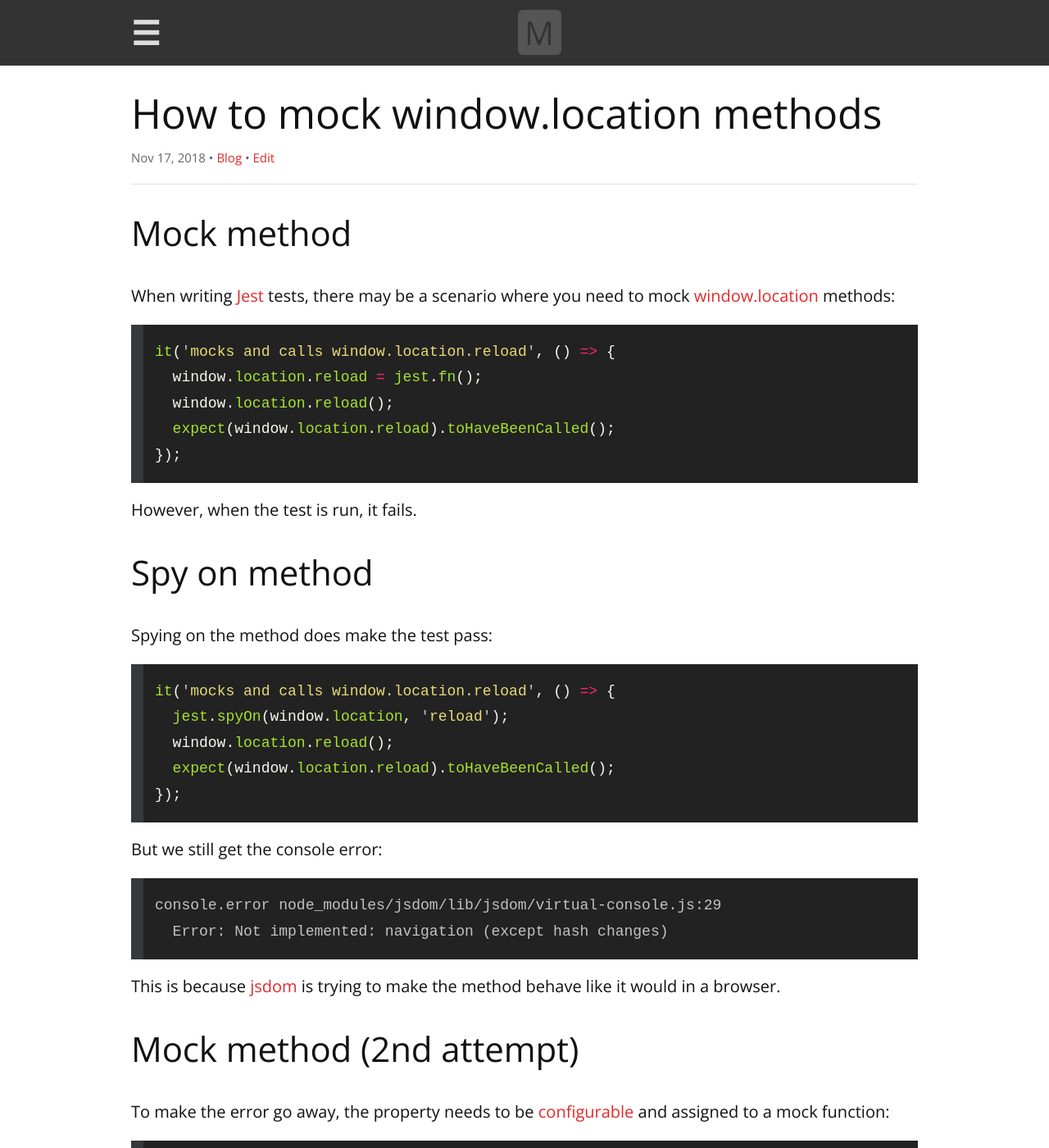
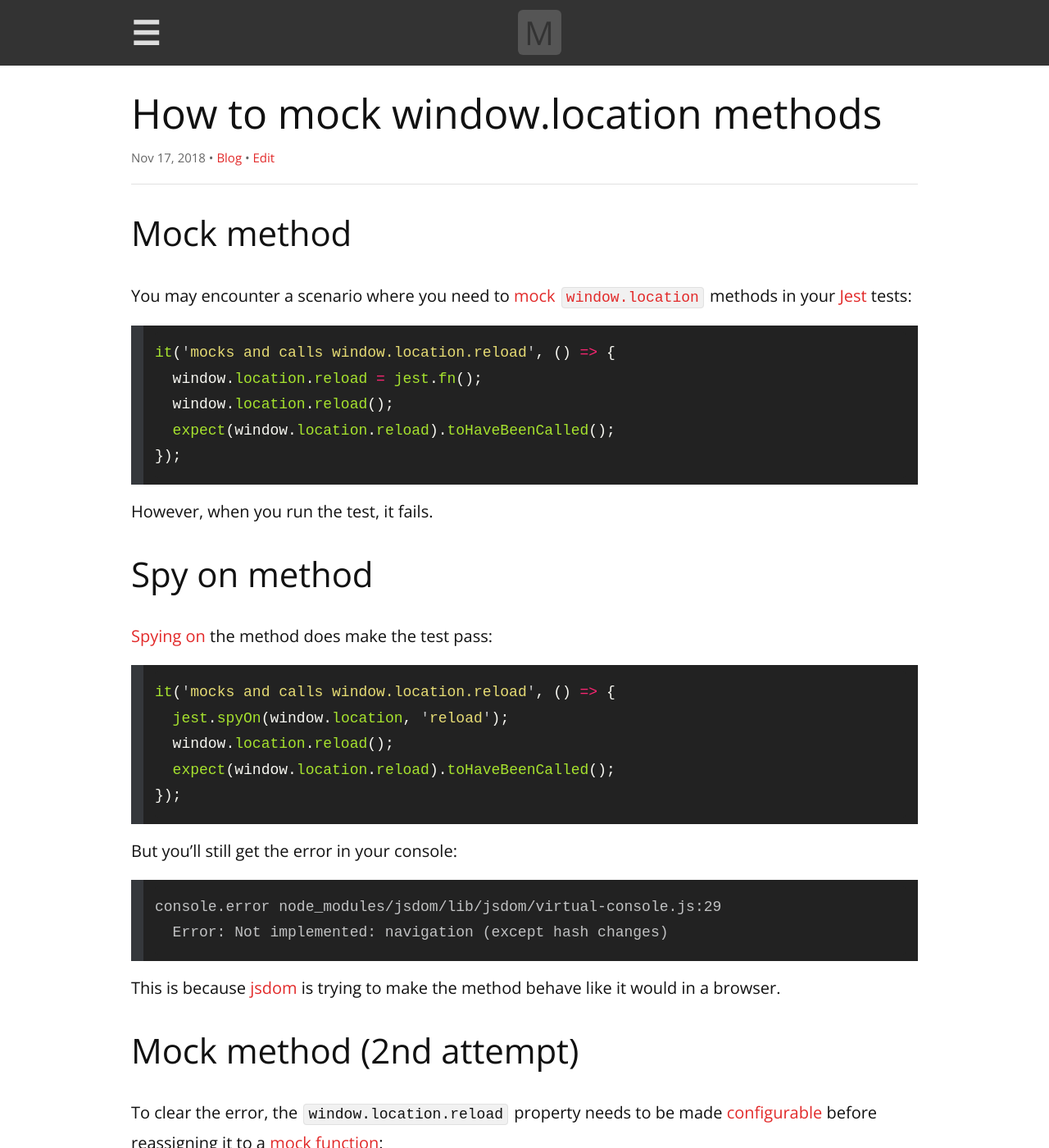
Before and after one commit to remarkablemark/remarkablemark.github.io, a Jekyll site: the page built from _posts/2018/2018-11-17-mock-window-location.md, in a window 1280 px wide and 1400 px high. Shown: the whole window at 82% size. Built offline with Jekyll 4.4.1, drawn with Linux system fonts in a browser that asks for light colours; comment, search, counter and statistics services are not loaded; some of the changed text lies outside the part shown.

Commit message:
feat(post): update "How to mock window.location methods"
Post: 2018-11-17-mock-window-location.md

Add links and improve readability and flow.

````diff
--- a/_posts/2018/2018-11-17-mock-window-location.md
+++ b/_posts/2018/2018-11-17-mock-window-location.md
@@ -8,7 +8,7 @@ categories: jest test spy mock window
 
 ## Mock method
 
-When writing [Jest](https://jestjs.io/) tests, there may be a scenario where you need to mock [window.location](https://developer.mozilla.org/docs/Web/API/Location#Methods) methods:
+You may encounter a scenario where you need to [mock](https://jestjs.io/docs/en/mock-function-api) [`window.location`](https://developer.mozilla.org/docs/Web/API/Location#Methods) methods in your [Jest](https://jestjs.io/) tests:
 
 ```js
 it('mocks and calls window.location.reload', () => {
@@ -18,11 +18,11 @@ it('mocks and calls window.location.reload', () => {
 });
 ```
 
-However, when the test is run, it fails.
+However, when you run the test, it fails.
 
 ## Spy on method
 
-Spying on the method does make the test pass:
+[Spying on](https://jestjs.io/docs/en/jest-object#jestspyonobject-methodname) the method does make the test pass:
 
 ```js
 it('mocks and calls window.location.reload', () => {
@@ -32,7 +32,7 @@ it('mocks and calls window.location.reload', () => {
 });
 ```
 
-But we still get the console error:
+But you'll still get the error in your console:
 
 ```
 console.error node_modules/jsdom/lib/jsdom/virtual-console.js:29
@@ -43,7 +43,7 @@ This is because [jsdom](https://github.com/jsdom/jsdom) is trying to make the me
 
 ## Mock method (2nd attempt)
 
-To make the error go away, the property needs to be [configurable](https://developer.mozilla.org/docs/Web/JavaScript/Reference/Global_Objects/Object/defineProperty#Description) and assigned to a mock function:
+To clear the error, the `window.location.reload` property needs to be made [configurable](https://developer.mozilla.org/docs/Web/JavaScript/Reference/Global_Objects/Object/defineProperty#Description) before reassigning it to a [mock function](https://jestjs.io/docs/en/jest-object#jestfnimplementation):
 
 ```js
 it('mocks and calls window.location.reload', () => {
@@ -56,11 +56,15 @@ it('mocks and calls window.location.reload', () => {
 });
 ```
 
-Here's a tidied up example:
+Now when you run the test, it should pass.
+
+## Final solution
+
+Here's the solution but refactored for better organization:
 
 ```js
 describe('window.location.reload', () => {
-  // copy of the original method
+  // reference of the original method
   const { reload } = window.location;
 
   beforeAll(() => {
@@ -85,4 +89,4 @@ describe('window.location.reload', () => {
 });
 ```
 
-This post was inspired by the [Gist](https://gist.github.com/remarkablemark/5cb571a13a6635ab89cf2bb47dc004a3).
+You can check out the [Gist](https://gist.github.com/remarkablemark/5cb571a13a6635ab89cf2bb47dc004a3) that inspired this post.
````
